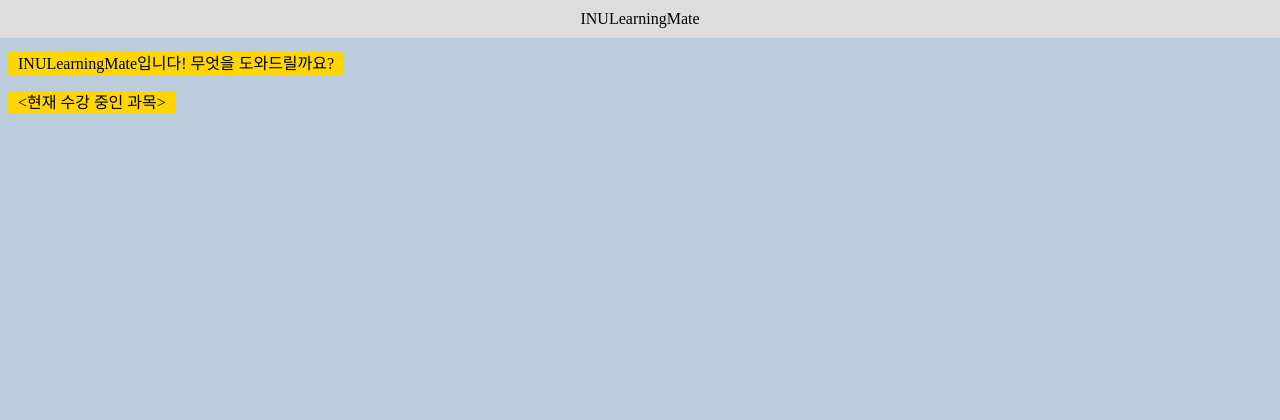
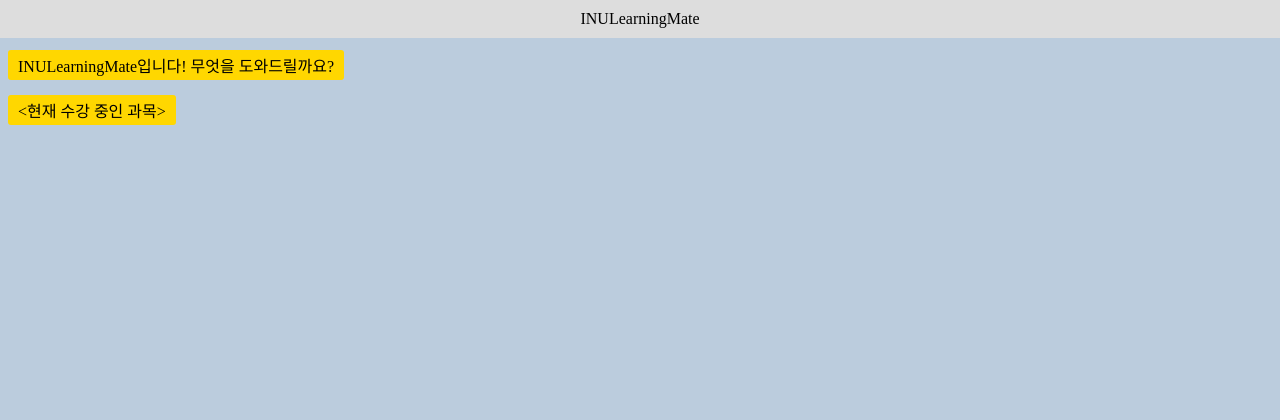
Before and after one commit to sumin-Kim-00/INULearningMate, a Django app: template templates/chathome.html in a window 1280 px wide. Shown: the top 420 px of the page. Run offline with Django 3.2, Linux system fonts and the light colour scheme; the template is opened without the code that fills it: most values are stand-ins (such as "Sample title", 1, 10 or a date in 2020).

Commit message:
채팅 박스 직사각형(display:inline-block;)으로 만듦

```diff
--- a/static/js/script.js
+++ b/static/js/script.js
@@ -28,7 +28,7 @@ function sendAsk() {
         return false;
     }
 
-    addtext = "<div style='margin:15px 0;text-align:right;'> <span style='padding:3px 10px;background-color:#3388cc;border-radius:3px;'>" + ctext + "</span></div>";
+    addtext = "<div style='margin:15px 0;text-align:right;'> <span style='display:inline-block;padding:3px 10px;background-color:#3388cc;border-radius:3px;'>" + ctext + "</span></div>";
     document.getElementById("chatbox").innerHTML += addtext;
 
     var strurl = "chat?chatinput=" + ctext;
@@ -42,7 +42,7 @@ function sendAsk() {
 
             if(obj.flag == "0"){
 
-                bottext = "<div style='margin:15px 0;text-align:left;'><span style='padding:3px 10px;background-color:#ffd700;border-radius:3px;'>" + obj.chatanswer + "</span></div>";
+                bottext = "<div style='margin:15px 0;text-align:left;'><span style='display:inline-block;padding:3px 10px;background-color:#ffd700;border-radius:3px;'>" + obj.chatanswer + "</span></div>";
                 document.getElementById("chatbox").innerHTML += bottext;
 
                 var objDiv = document.getElementById("chatbox");
--- a/templates/chathome.html
+++ b/templates/chathome.html
@@ -14,9 +14,9 @@
     function firstBotMessage() {
         let firstMessage = "INULearningMate입니다! 무엇을 도와드릴까요?"
         document.getElementById("chatbox").innerHTML
-        += "<div style='margin:15px 0;text-align:left;'> <span style='padding:3px 10px;background-color:#ffd700;border-radius:3px;'>"+firstMessage+"</span></div>";
+        += "<div style='margin:15px 0;text-align:left;'> <span style='display:inline-block;padding:3px 10px;background-color:#ffd700;border-radius:3px;'>"+firstMessage+"</span></div>";
 
-        let course_name ="<div style='margin:15px 0;text-align:left;'><span style='padding:3px 10px;background-color:#ffd700;border-radius:3px;'>&lt;현재 수강 중인 과목&gt;<br> {{courses}} </span></div>";
+        let course_name ="<div style='margin:15px 0;text-align:left;'><span style='display:inline-block;padding:3px 10px;background-color:#ffd700;border-radius:3px;'>&lt;현재 수강 중인 과목&gt;<br> {{courses}} </span></div>";
         course_name = course_name.replace(/\]/g,"");
         course_name = course_name.replace(/\[/g,"");
 
```
Also changed, not shown: db.sqlite3.
